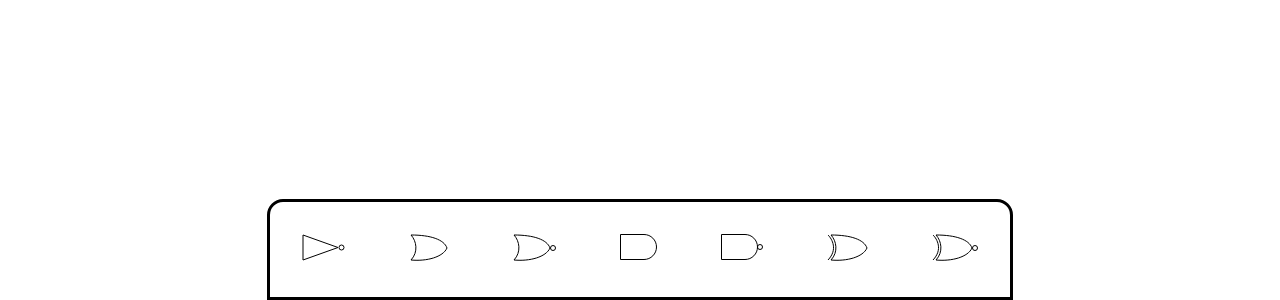
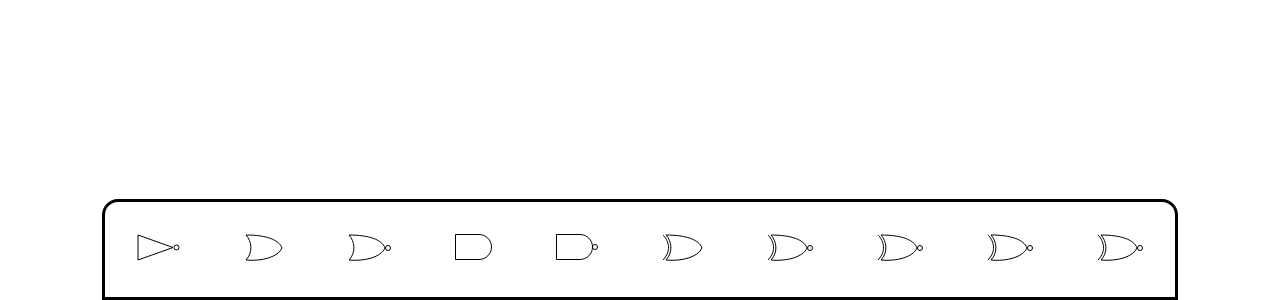
Before and after one commit to Kbuczynski/digital-board, a React (Create React App) app: page / in a window 1280 px wide. Shown: the part 500-800 px from the top of the page. Built offline with nearby package versions, Linux system fonts and the light colour scheme.

Commit message:
Tree logic created, some testing in index js

```diff
--- a/src/data/gates.js
+++ b/src/data/gates.js
@@ -3,35 +3,60 @@ export const GATES = [
         name: "NOT",
         operation: (a) => !a,
         symbol: "NOT.svg",
+        input: 1,
     },
     {
         name: "OR",
         operation: (a, b) => a | b,
         symbol: "OR.svg",
+        input: 2,
     },
     {
         name: "NOR",
         operation: (a, b) => !(a | b),
         symbol: "NOR.svg",
+        input: 2,
     },
     {
         name: "AND",
         operation: (a, b) => a & b,
         symbol: "AND.svg",
+        input: 2,
     },
     {
         name: "NAND",
         operation: (a, b) => !(a & b),
         symbol: "NAND.svg",
+        input: 2,
     },
     {
         name: "XOR",
         operation: (a, b) => a ^ b,
         symbol: "XOR.svg",
+        input: 2,
     },
     {
         name: "XNOR",
         operation: (a, b) => !(a ^ b),
         symbol: "XNOR.svg",
+        input: 2,
+    },
+    {
+        name: "DIODE",
+        operation: (a) => a,
+        symbol: "XNOR.svg",
+        input: 1,
+    },
+    {
+        name: "INPUT0",
+        operation: () => 0,
+        symbol: "XNOR.svg",
+        input: 0
+    },
+    {
+        name: "INPUT1",
+        operation: () => 1,
+        symbol: "XNOR.svg",
+        input: 0
     },
 ]
--- /dev/null
+++ b/src/tree/TreeNode.js
@@ -0,0 +1,30 @@
+class TreeNode {
+    constructor(gate, depth) {
+        this.gate = gate;
+        this.descendants = [];
+        this.parent = null;
+        this.depth = depth;
+    }
+
+    result() {
+        const {input, operation} = this.gate;
+
+        if(this.descendants.length === 0 && input !== 0){
+            return -1;
+        }
+
+        switch (input){
+            case 0:
+                return operation();
+            case 1:
+                return this.descendants[0].result();
+            case 2:
+                let left = this.descendants[0].result();
+                let right = this.descendants[1].result();
+                return operation(left, right)
+            default: return -1
+        }
+    }
+}
+
+export default TreeNode;
```
Also changed, not shown: src/pages/index.js (+30 -0 lines), 1 other file (tests, documents, lock files or other folders).
